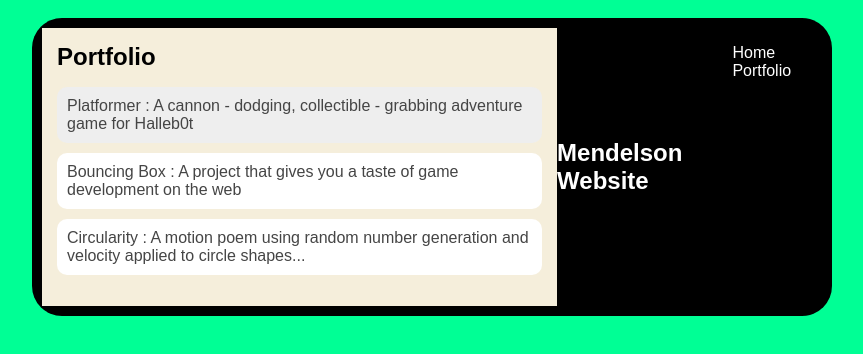
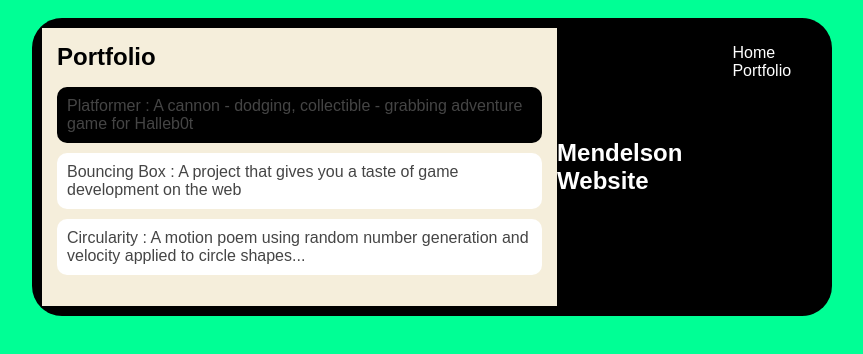
Before and after one commit to Mendel001/Mendel001.github.io, a plain HTML site: page portfolio.html in a window 1280 px wide. In both pictures the pointer is over the item 507 px from the left and 115 px from the top of the page. Shown: the whole page, without its empty margins (208-1071 px from the left). Drawn offline with Linux system fonts and the light colour scheme.

Commit message:
add portfolio.html file

```diff
--- a/style.css
+++ b/style.css
@@ -73,14 +73,14 @@ h2, h3 {
 }
 
 #portfolio li {
-    background: #fff;
+    background: rgb(255, 255, 255);
     padding: 10px;
     border-radius: 10px;
     margin-bottom: 10px;
 }
 
 #portfolio li:hover {
-    background: #eee;
+    background: rgb(0, 0, 0);
 }
 
 #portfolio a {
```
